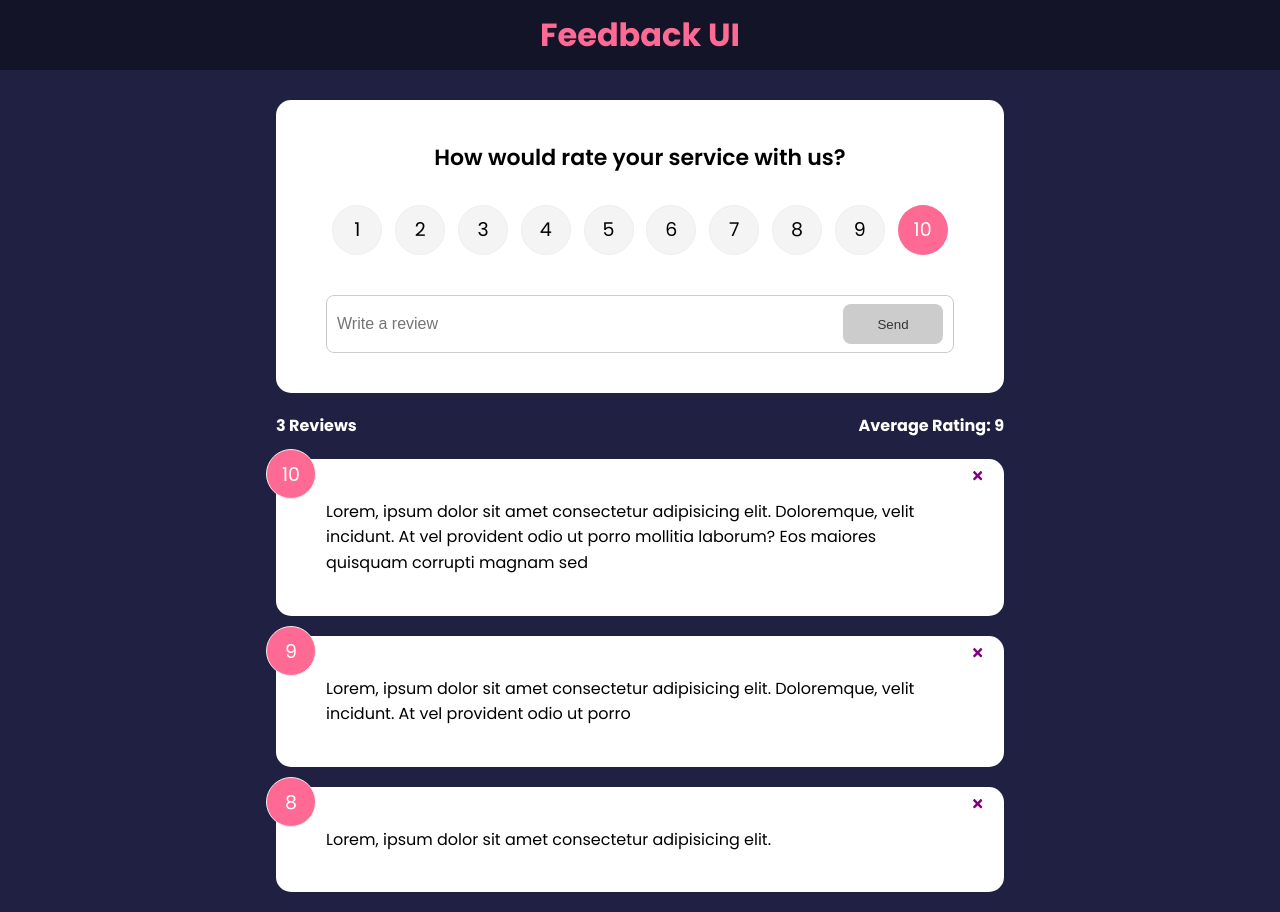
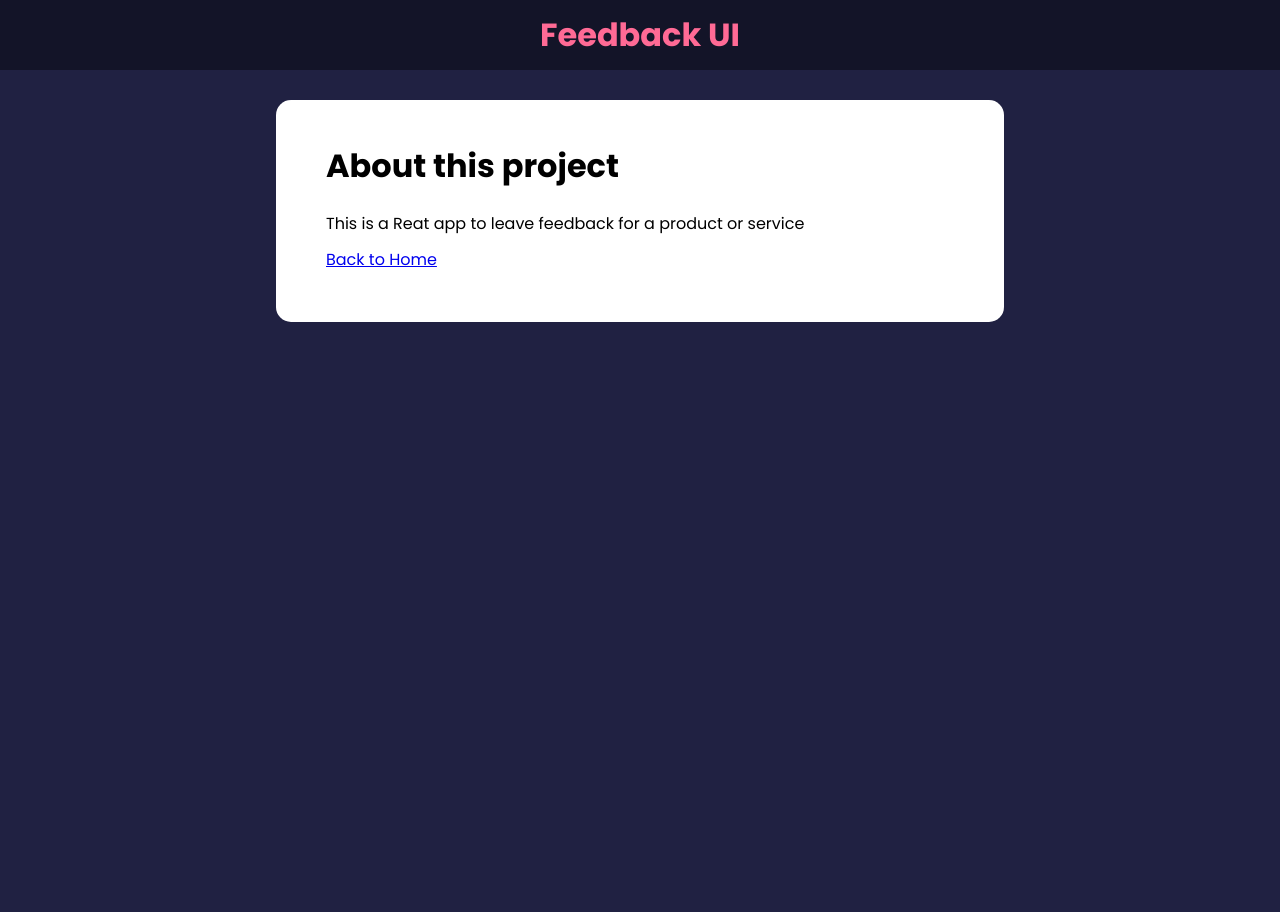
Before and after one commit to AqilArif/Feedback-App, a React app: page /about in a window 1280 px wide. After the commit the page ends 800 px from the top, so only its background shows below. Built offline with nearby package versions, Linux system fonts and the light colour scheme; the HTML template or start-up script is replaced by a standard one.

Commit message:
Learn to create routes and know the differ b/w REact router version 5 & 6

```diff
--- a/package.json
+++ b/package.json
@@ -14,6 +14,7 @@
     "react": "^18.2.0",
     "react-dom": "^18.2.0",
     "react-icons": "^4.8.0",
+    "react-router-dom": "^6.11.1",
     "uuid": "^9.0.0"
   },
   "devDependencies": {
--- a/src/App.jsx
+++ b/src/App.jsx
@@ -1,5 +1,6 @@
 import React, { Fragment, useState } from 'react';
 import { v4 as uuidv4 } from 'uuid';
+import { BrowserRouter as Router, Route, Routes } from 'react-router-dom';
 import '../styles/Global.css';
 import '../styles/index.css';
 import Header from './components/Header';
@@ -7,8 +8,31 @@
 import FeedbackList from './components/FeedbackList';
 import FeedbackStats from './components/FeedbackStats';
 import FeedbackForm from './components/FeedbackForm';
+import About from './pages/About';
 
 function App () {
+
+  // ========= Browser Router ===========
+
+  // Browser Router is also something called Hash Router
+
+  // Browser Router uses HTML 5 History API to keep the User Interface in Sync with the URL
+
+  // ========= HASH Router =============
+
+  // On the other hand Hash Router uses the Hash portion of the URl to keep it in sync
+
+  // ========= Browser Router as Router + Route ===========
+
+  // We just want to be able to do /about , So we are going to use Browser Router as Router
+
+  // And then we also want to bring in root, which is specific component (Route) for rendering whatever you want to render
+
+  // whether it's component or just some output in a specific row
+
+  // =========== What is Routes? ================
+
+  // Routes is actually replaced the <Switch /> element in React Router 5
 
   const [feedback, setFeedback] = useState(feedbackData);
 
@@ -28,17 +52,26 @@
   }
 
   return (
-    <Fragment>
+    <Router>
       <Header />
 
       <div className="container">
-        <FeedbackForm handleAdd={addFeedback} />
+        <Routes>
+          <Route exact path='/' element={
+            <>
+              <FeedbackForm handleAdd={addFeedback} />
 
-        <FeedbackStats feedback={feedback} />
+              <FeedbackStats feedback={feedback} />
 
-        <FeedbackList feedback={feedback} handleDelete={deleteFeedback} />
+              <FeedbackList feedback={feedback} handleDelete={deleteFeedback} />
+            </>
+          }>
+          </Route>
+
+          <Route path='/about' element={ <About /> } />
+        </Routes>
       </div>
-    </Fragment>
+    </Router>
   )
 }
 
--- /dev/null
+++ b/src/pages/About.jsx
@@ -0,0 +1,22 @@
+import React from 'react'
+import Card from '../components/shared/Card'
+
+const About = () => {
+  return (
+    <Card>
+        <div className="about">
+            <h1>About this project</h1>
+
+            <p>
+                This is a Reat app to leave feedback for a product or service
+            </p>
+
+            <p>
+                <a href="/">Back to Home</a>
+            </p>
+        </div>
+    </Card>
+  )
+}
+
+export default About
```
Also changed, not shown: 1 other file (tests, documents, lock files or other folders).
